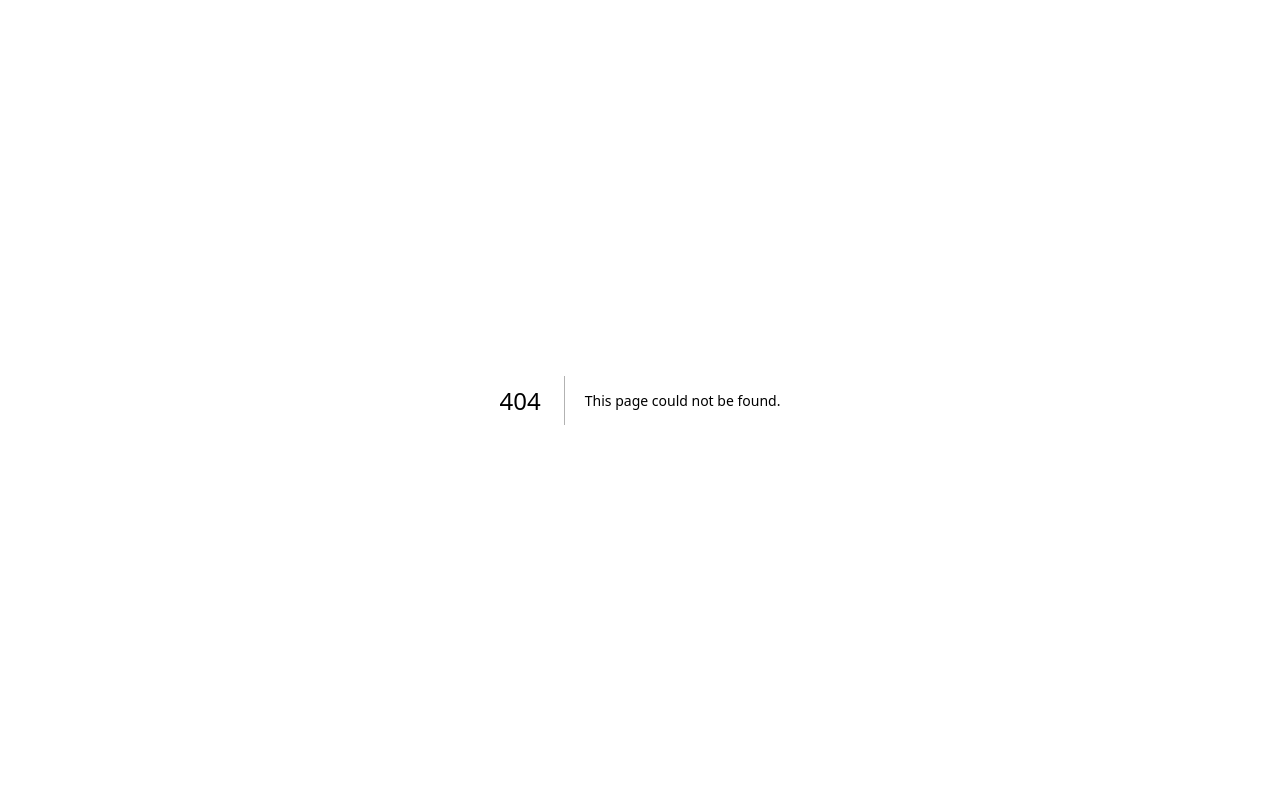
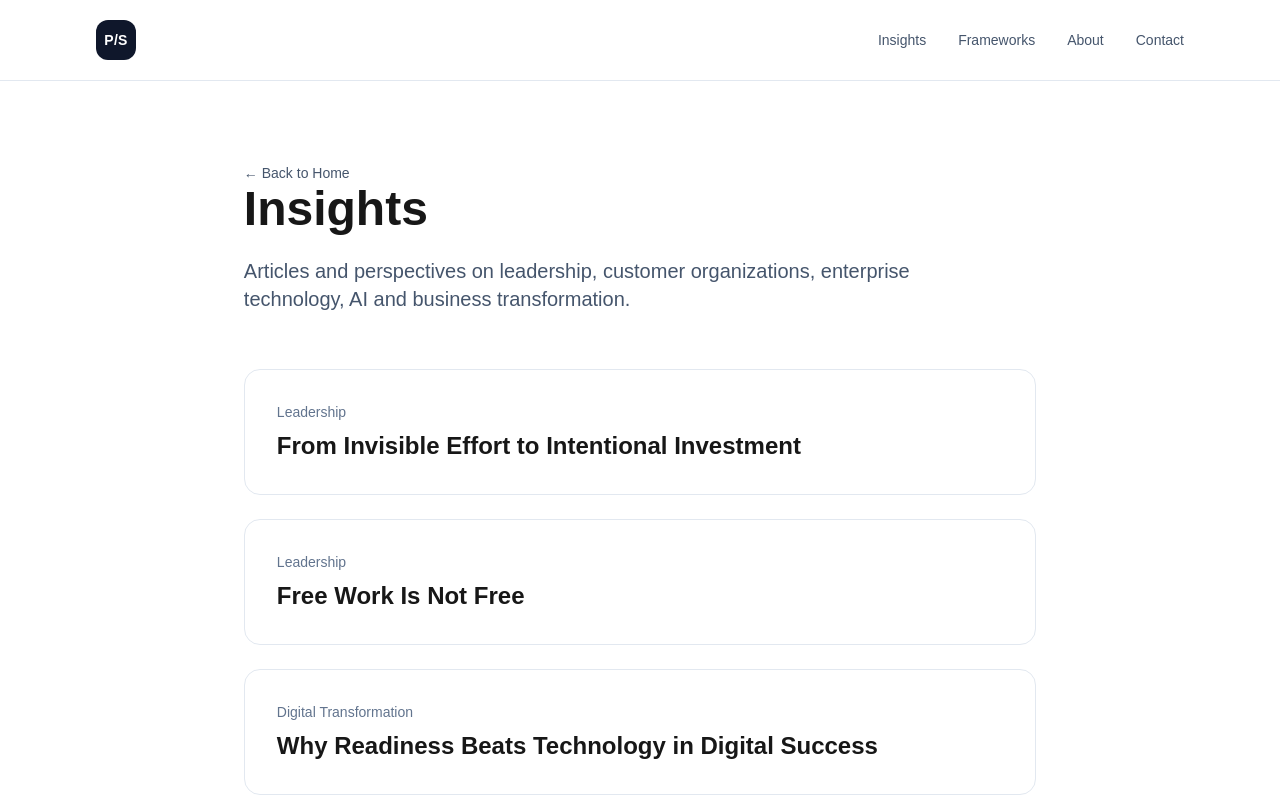
Before and after one commit to ps-leadership/executive-platform, a Next.js app: page /insights in a window 1280 px wide. Before the commit this address had no page. Shown: the top 800 px of the page. Built offline with nearby package versions, Linux system fonts and the light colour scheme.

Commit message:
feat: add global navigation and insights section

```diff
--- /dev/null
+++ b/app/about/page.tsx
@@ -0,0 +1,3 @@
+export default function AboutPage() {
+  return <main className="mx-auto max-w-6xl px-8 py-20">About - Coming Soon</main>;
+}
--- /dev/null
+++ b/app/contact/page.tsx
@@ -0,0 +1,3 @@
+export default function ContactPage() {
+  return <main className="mx-auto max-w-6xl px-8 py-20">Contact - Coming Soon</main>;
+}
--- /dev/null
+++ b/app/frameworks/page.tsx
@@ -0,0 +1,3 @@
+export default function FrameworksPage() {
+  return <main className="mx-auto max-w-6xl px-8 py-20">Frameworks - Coming Soon</main>;
+}
--- /dev/null
+++ b/app/insights/page.tsx
@@ -0,0 +1,74 @@
+import Navbar from "@/components/Navbar";
+import Link from "next/link";
+export default function InsightsPage() {
+  const articles = [
+    {
+      title: "From Invisible Effort to Intentional Investment",
+      category: "Leadership",
+    },
+    {
+      title: "Free Work Is Not Free",
+      category: "Leadership",
+    },
+    {
+      title: "Why Readiness Beats Technology in Digital Success",
+      category: "Digital Transformation",
+    },
+    {
+      title: "Building Organizational Capabilities for Emerging Technologies",
+      category: "Strategy",
+    },
+    {
+      title: "Frameworks for Adoption of AI, Blockchain & IoT",
+      category: "AI",
+    },
+    {
+      title: "How AI Reduces the Long-Standing R&D Problems",
+      category: "AI",
+    },
+    {
+      title: "Rethinking Customer Experience Delivery",
+      category: "Customer Success",
+    },
+    {
+      title: "The Quiet AI Advantage",
+      category: "AI",
+    },
+  ];
+
+  return (
+    <>
+    <Navbar />
+    <main className="mx-auto max-w-6xl px-8 py-20">
+      <Link href="/"
+            className="inline-flex items-center text-sm font-medium text-slate-600 hover:text-slate-900">
+        ← Back to Home
+      </Link>
+
+      <h1 className="text-5xl font-bold">Insights</h1>
+
+      <p className="mt-6 max-w-3xl text-xl text-slate-600">
+        Articles and perspectives on leadership, customer organizations,
+        enterprise technology, AI and business transformation.
+      </p>
+
+      <div className="mt-14 space-y-6">
+        {articles.map((article) => (
+          <div
+            key={article.title}
+            className="rounded-2xl border border-slate-200 p-8 hover:shadow-md transition"
+          >
+            <div className="text-sm text-slate-500">
+              {article.category}
+            </div>
+
+            <h2 className="mt-2 text-2xl font-semibold">
+              {article.title}
+            </h2>
+          </div>
+        ))}
+      </div>
+    </main>
+    </>
+  );
+}
--- a/app/page.tsx
+++ b/app/page.tsx
@@ -1,7 +1,10 @@
+import Navbar from "@/components/Navbar";
 import FeaturedThinking from "@/components/FeaturedThinking";
 import FrameworkLibrary from "@/components/FrameworkLibrary";
 export default function Home() {
   return (
+     <>
+      <Navbar />
     <main className="min-h-screen bg-white text-gray-900">
 
      <section className="mx-auto max-w-6xl px-8 pt-24 pb-16">
@@ -31,5 +34,6 @@ export default function Home() {
         <FeaturedThinking />
         <FrameworkLibrary />
     </main>
+    </>
   );
 }
--- a/components/FeaturedThinking.tsx
+++ b/components/FeaturedThinking.tsx
@@ -1,3 +1,4 @@
+import Link from "next/link";
 export default function FeaturedThinking() {
   return (
     <section className="mx-auto max-w-6xl px-6 py-12">
@@ -15,9 +16,10 @@ export default function FeaturedThinking() {
           customer outcomes.
         </p>
 
-        <button className="mt-6 rounded-lg border px-5 py-3">
-          Read More →
-        </button>
+        <Link href="/insights"
+          className="mt-6 inline-block rounded-lg border px-5 py-3 transition hover:bg-slate-100">
+        Explore Insights →
+        </Link>
       </div>
     </section>
   );
--- /dev/null
+++ b/components/Navbar.tsx
@@ -0,0 +1,35 @@
+import Link from "next/link";
+
+export default function Navbar() {
+  return (
+    <header className="sticky top-0 z-50 bg-white/80 backdrop-blur border-b border-slate-200">
+      <nav className="mx-auto flex max-w-6xl items-center justify-between px-8 py-5">
+        <Link href="/" className="flex items-center gap-3">
+            <div className="flex h-10 w-10 items-center justify-center rounded-xl bg-slate-900 text-white">
+                    <span className="text-sm font-semibold tracking-wide">
+                        P/S
+                    </span>
+            </div>
+        </Link>
+
+        <div className="flex items-center gap-8 text-sm font-medium text-slate-600">
+          <Link href="/insights" className="hover:text-slate-900">
+            Insights
+          </Link>
+
+          <Link href="/frameworks" className="hover:text-slate-900">
+            Frameworks
+          </Link>
+
+          <Link href="/about" className="hover:text-slate-900">
+            About
+          </Link>
+
+          <Link href="/contact" className="hover:text-slate-900">
+            Contact
+          </Link>
+        </div>
+      </nav>
+    </header>
+  );
+}
```
